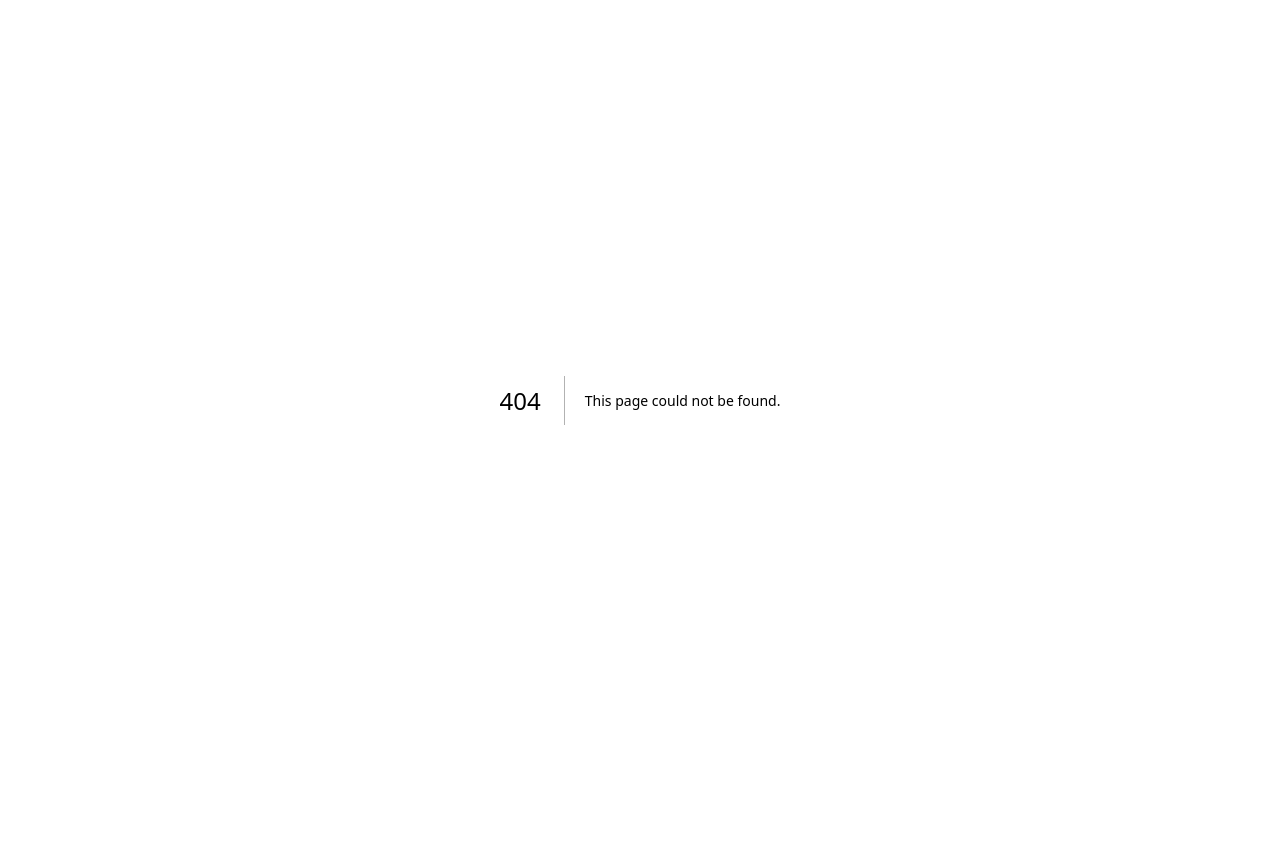
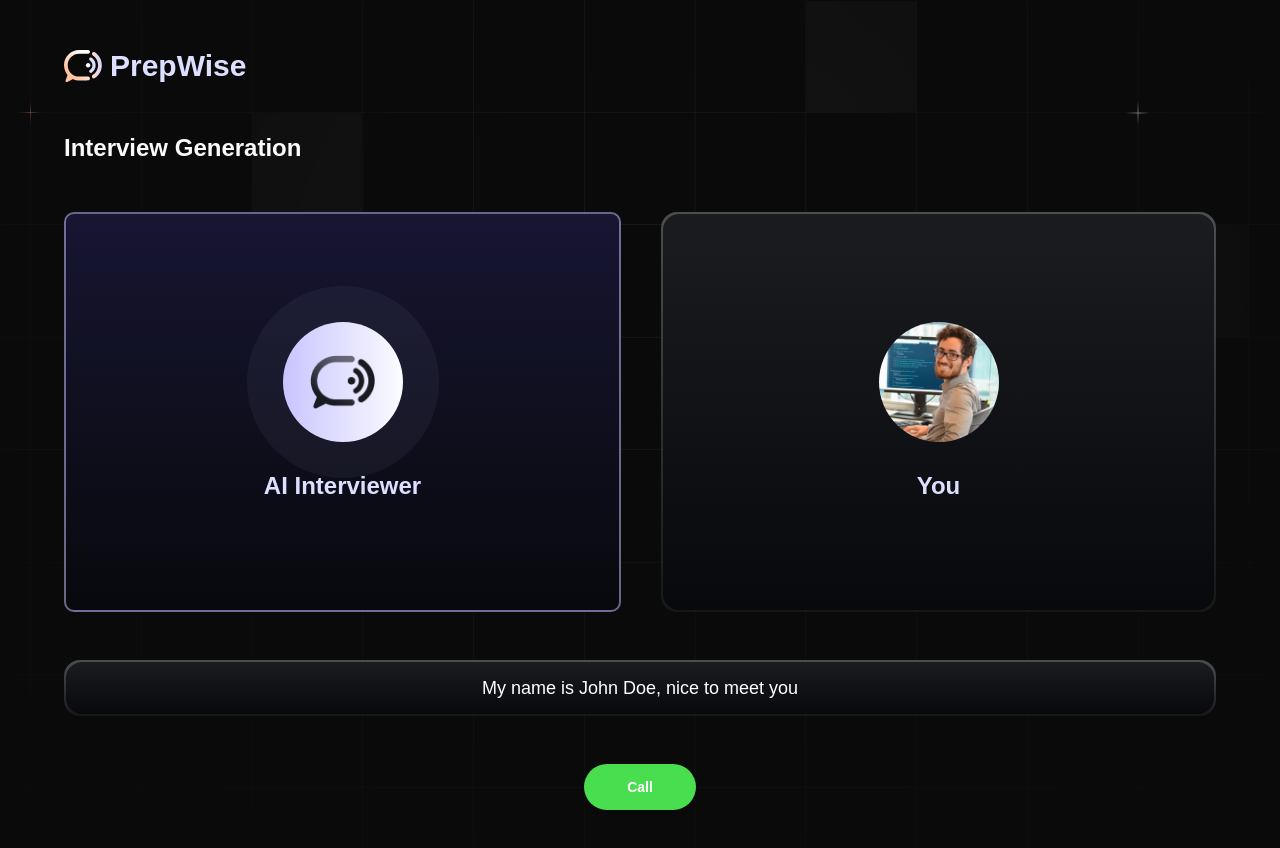
Before and after one commit to Shipapa1/InterviewAi, a Next.js app: page /interview in a window 1280 px wide. Before the commit this address had no page. Shown: the top 848 px of the page. Before the commit the page ends 800 px from the top, so only its background shows below. Built offline with nearby package versions, Linux system fonts and the light colour scheme; a web font is replaced by a local one.

Commit message:
static code for call page

```diff
--- /dev/null
+++ b/app/(root)/interview/page.tsx
@@ -0,0 +1,18 @@
+
+import React from 'react' ;
+import Agent from '@/components/Agent' ;
+
+
+const page = () => {
+  return (
+    <>
+
+        <h3>Interview Generation</h3>
+
+        <Agent userName = "You" userId = "user1" type = "generate"/>
+
+    </>
+  )
+}
+
+export default page
--- /dev/null
+++ b/components/Agent.tsx
@@ -0,0 +1,113 @@
+"use client";
+
+import Image from "next/image";
+import { useState, useEffect } from "react";
+import { useRouter } from "next/navigation";
+
+import { cn } from "@/lib/utils";
+//import { vapi } from "@/lib/vapi.sdk";
+//import { interviewer } from "@/constants";
+//import { createFeedback } from "@/lib/actions/general.action";
+
+enum CallStatus {
+  INACTIVE = 'INACTIVE',
+  CONNECTING = 'CONNECTING',
+  ACTIVE = 'ACTIVE',
+  FINISHED = 'FINISHED',
+}
+
+interface AgentProps {
+  userName: string;
+}
+
+const Agent = ({ userName }: AgentProps) => {
+  const isSpeaking = true;
+  const callStatus = CallStatus.FINISHED;
+  const messages = [
+    'Whats your name?',
+    'My name is John Doe, nice to meet you',
+  ];
+  const lastMessage = messages[messages.length - 1];
+
+  const handleCall = () => {
+    console.log('Call started');
+  };
+
+  const handleDisconnect = () => {
+    console.log('Call ended');
+  };
+
+  return (
+    <>
+      <div className="call-view">
+        <div className="card-interviewer">
+          <div className="avatar">
+            <Image
+              src="/ai-avatar.png"
+              alt="vapi"
+              width={65}
+              height={54}
+              className="object-cover"
+            />
+            {isSpeaking && <span className="animate-speak" />}
+          </div>
+          <h3>AI Interviewer</h3>
+        </div>
+
+        <div className="card-border">
+          <div className="card-content">
+            <Image
+              src="/user-avatar.png"
+              alt="user avatar"
+              width={540}
+              height={540}
+              className="rounded-full object-cover size-[120px]"
+            />
+            <h3>{userName}</h3>
+          </div>
+        </div>
+      </div>
+
+      {messages.length > 0 && (
+        <div className="transcript-border">
+          <div className="transcript">
+            <p
+              key={lastMessage}
+              className={cn(
+                'transition-opacity duration-500 opacity-0',
+                'animate-fadeIn opacity-100'
+              )}
+            >
+              {lastMessage}
+            </p>
+          </div>
+        </div>
+      )}
+
+      <div className="w-full flex justify-center">
+        {callStatus !== CallStatus.ACTIVE ? (
+          <button className="relative btn-call" onClick={handleCall}>
+            <span
+              className={cn(
+                'absolute animate-ping rounded-full opacity-75',
+                callStatus !== CallStatus.CONNECTING && 'hidden'
+              )}
+            />
+            <span className="relative">
+              {callStatus === CallStatus.INACTIVE ||
+              callStatus === CallStatus.FINISHED
+                ? 'Call'
+                : '. . .'}
+            </span>
+          </button>
+        ) : (
+          <button className="btn-disconnect" onClick={handleDisconnect}>
+            End
+          </button>
+        )}
+      </div>
+    </>
+  );
+};
+
+export default Agent;
```
